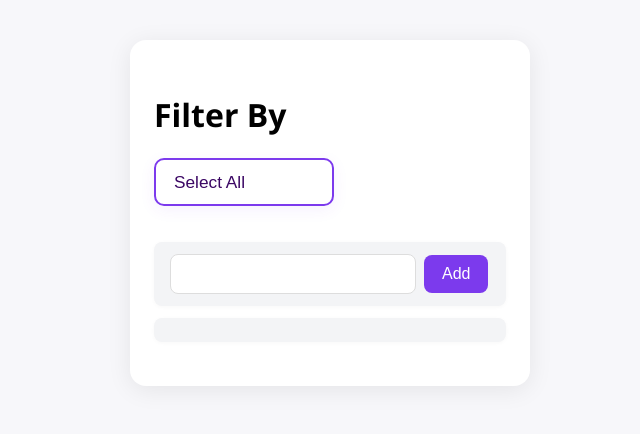
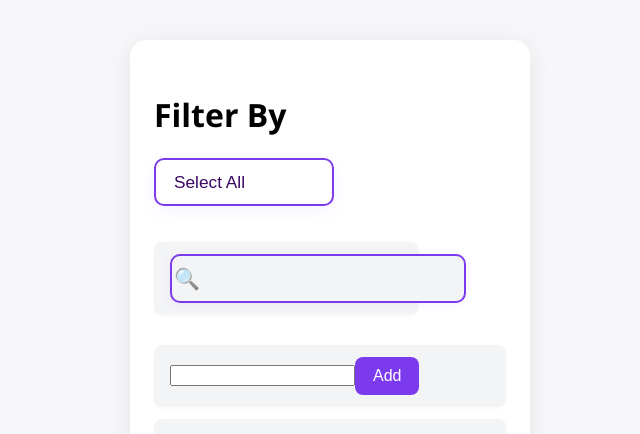
Before and after one commit to moslemajra85/tasks-tracker, a React (Vite) app: page / in a window 1280 px wide. Shown: the top 434 px of the page, without its empty margins (310-950 px from the left). Built offline with nearby package versions, Linux system fonts and the light colour scheme.

Commit message:
fix bugs

```diff
--- a/src/App.jsx
+++ b/src/App.jsx
@@ -7,9 +7,13 @@ const App = () => {
       ? JSON.parse(localStorage.getItem("todos"))
       : []
   );
-  const [todoText, setTodoText] = useState("");
+
+  const [todoText, setTodoText] = useState('')
+  const [searchText, setSearchText] = useState("");
   const [filter, setFilter] = useState("all");
 
+  const target = todos.find((todo) => todo.content.includes(searchText));
+  console.log(target);
   // Load Todos From Local Storage
   useEffect(() => {
     const savedTodos = localStorage.getItem("todos");
@@ -70,6 +74,9 @@ const App = () => {
     setFilter(event.target.value);
   };
 
+  const handleSearchTodo = (event) => {
+    setSearchText(event.target.value);
+  };
   return (
     <div>
       <h1>Filter By</h1>
@@ -78,8 +85,13 @@ const App = () => {
         <option value="completed">Completed</option>
         <option value="uncompleted">Uncompleted</option>
       </select>
+
+      <div className="todo-input-wrapper">
+        <span className="search-emoji">🔍</span>
+        <input onChange={handleSearchTodo} value={searchText} type="text" />
+      </div>
       <div>
-        <input onChange={handleChange} value={todoText} type="text" />
+        <input onChange={handleChange} value={todoText}  />
         <button onClick={handleAdd}>Add</button>
       </div>
       <TodoList
--- a/src/components/Todo.jsx
+++ b/src/components/Todo.jsx
@@ -2,11 +2,13 @@ import { TbTrashXFilled } from "react-icons/tb";
 import { useState } from "react";
 
 const Todo = ({ todo, deleteTodo, toggleCompleted }) => {
+
   const handleDelete = (id) => {
     deleteTodo(id);
   };
 
   const handleCheck = () => {
+
     toggleCompleted(todo.id);
   };
   return (
--- a/src/index.css
+++ b/src/index.css
@@ -145,3 +145,39 @@ option {
   background: #fff;
   font-weight: 500;
 }
+
+/* Modern style for the todo input with a search emoji inside */
+.todo-input-wrapper {
+  position: relative;
+  display: inline-block;
+  width: 75%;
+  margin-bottom: 18px;
+}
+
+.todo-input-wrapper input[type="text"] {
+  width: 100%;
+  padding: 12px 16px 12px 44px; /* left padding for emoji */
+  border: 2px solid #7c3aed;
+  border-radius: 10px;
+  font-size: 1.08rem;
+  background: #f3f4f6;
+  color: #3b0764;
+  outline: none;
+  transition: border 0.2s, box-shadow 0.2s;
+  box-shadow: 0 2px 8px rgba(124, 58, 237, 0.07);
+}
+
+.todo-input-wrapper input[type="text"]:focus {
+  border-color: #5b21b6;
+  background: #ede9fe;
+}
+
+.todo-input-wrapper .search-emoji {
+  position: absolute;
+  left: 20px;
+  top: 50%;
+  transform: translateY(-50%);
+  font-size: 1.3rem;
+  pointer-events: none;
+  opacity: 0.7;
+}
```
